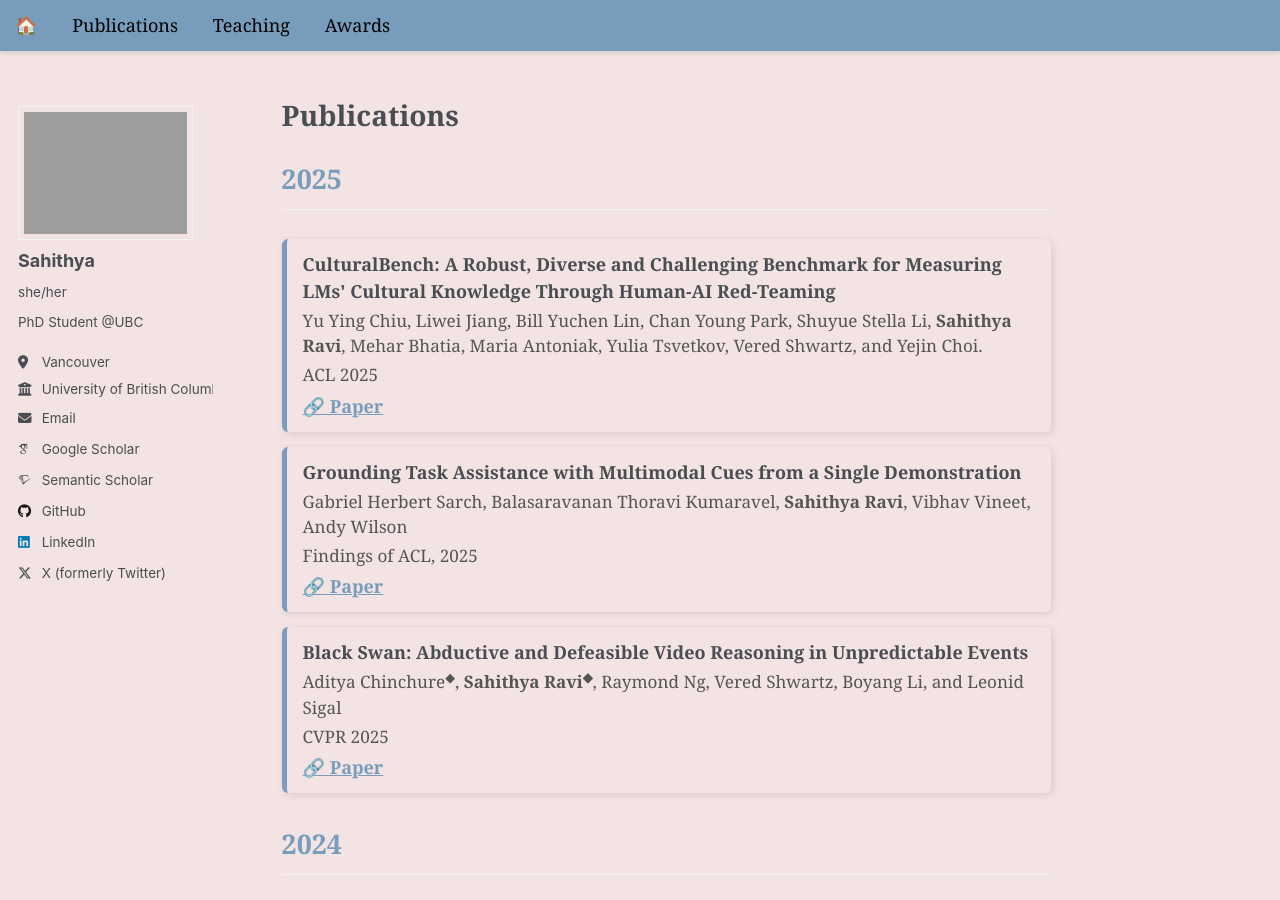
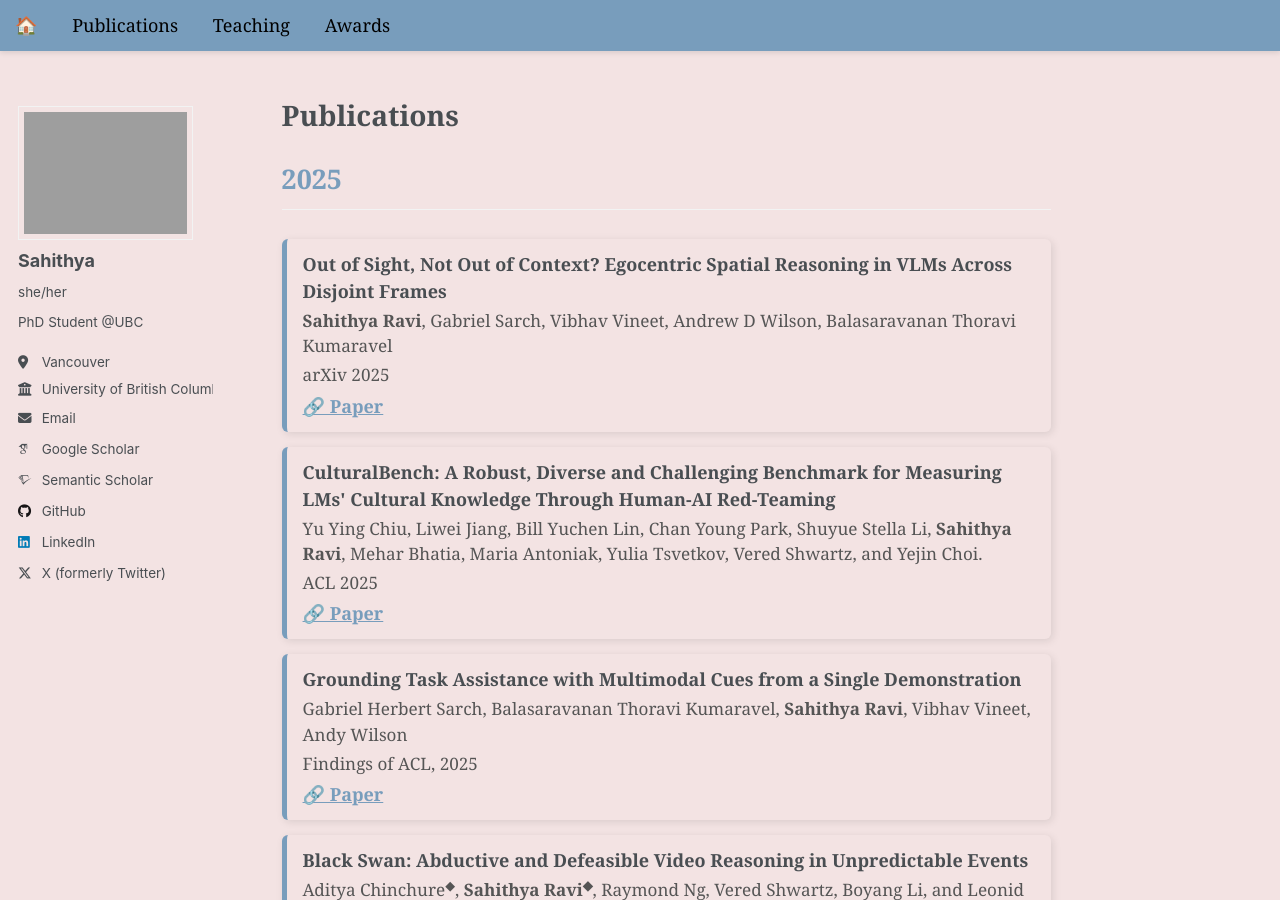
Before and after one commit to sahithyaravi/sahithyaravi.github.io, a Jekyll site: the page built from _pages/publications.md, in a window 1280 px wide and 900 px high. Built offline with Jekyll 4.4.1, drawn with Linux system fonts in a browser that asks for light colours; some web fonts are replaced.

Commit message:
add preprint

```diff
--- a/_pages/publications.md
+++ b/_pages/publications.md
@@ -63,6 +63,13 @@ author_profile: true
 
   <!-- 2025 -->
   <h2 class="pub-year">2025</h2>
+  <div class="publication-card">
+    <strong>Out of Sight, Not Out of Context? Egocentric Spatial Reasoning in VLMs Across Disjoint Frames</strong>
+    <span class="pub-authors"> <b>Sahithya Ravi</b>, Gabriel Sarch, Vibhav Vineet, Andrew D Wilson, Balasaravanan Thoravi Kumaravel</span>
+    <span class="pub-venue">arXiv 2025</span>
+    <a href="https://arxiv.org/pdf/2410.02677" class="pub-link">🔗 Paper</a>
+  </div>
+
   <div class="publication-card">
     <strong>CulturalBench: A Robust, Diverse and Challenging Benchmark for Measuring LMs' Cultural Knowledge Through Human-AI Red-Teaming</strong>
     <span class="pub-authors"> Yu Ying Chiu, Liwei Jiang, Bill Yuchen Lin, Chan Young Park, Shuyue Stella Li, <b>Sahithya Ravi</b>, Mehar Bhatia, Maria Antoniak, Yulia Tsvetkov, Vered Shwartz, and Yejin Choi.</span>
```
